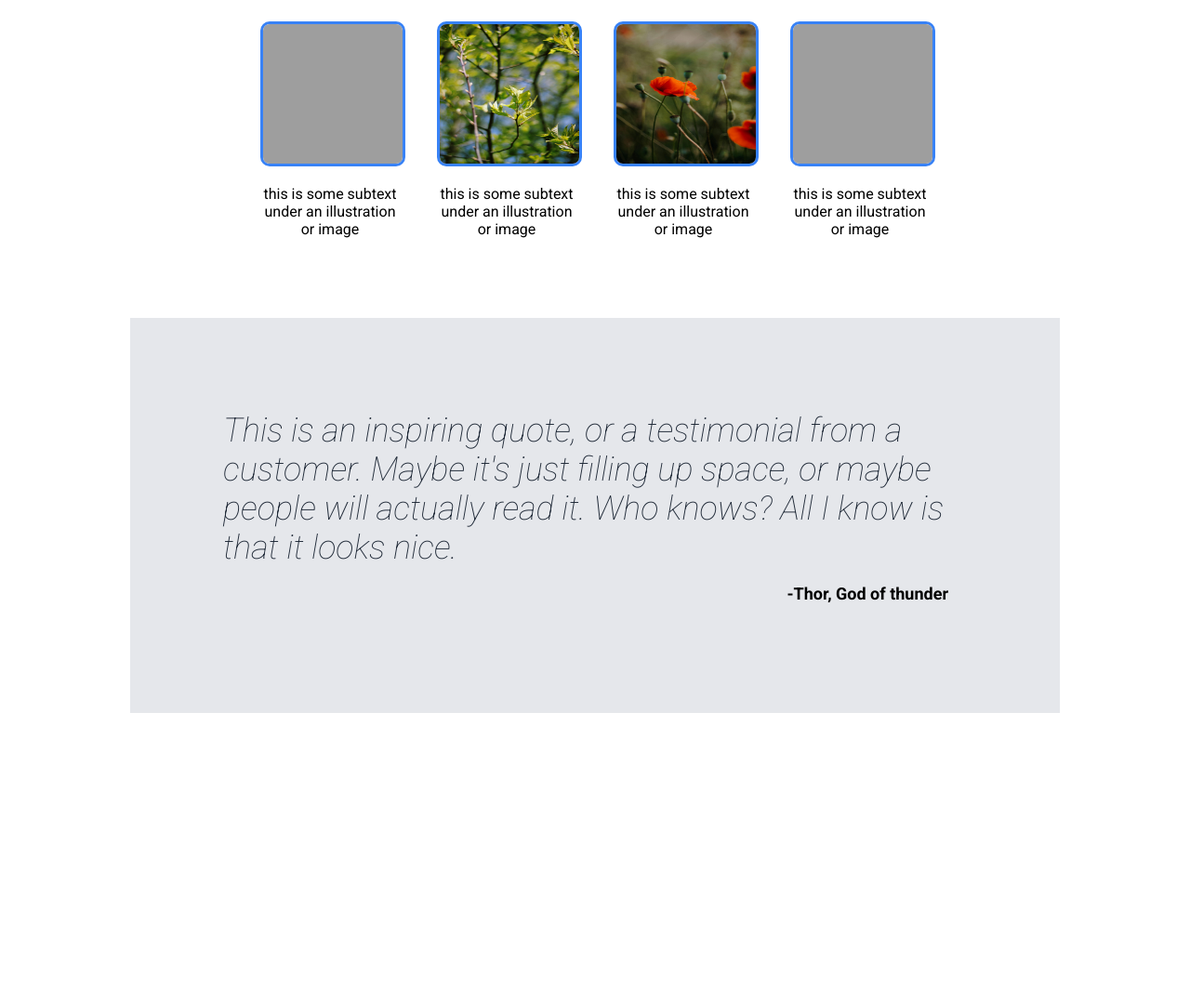
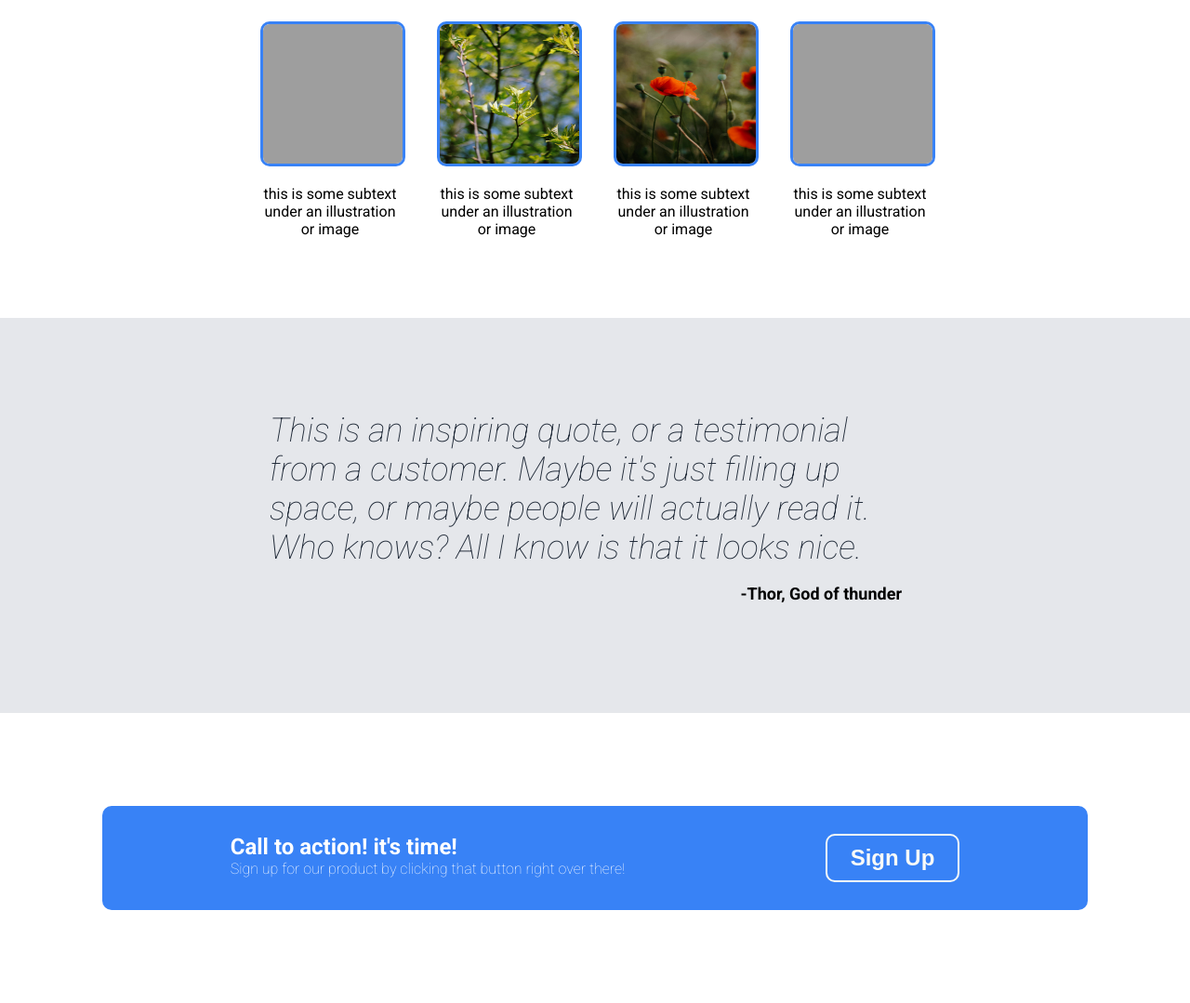
Before and after one commit to gobekbaligii/landing-page, a plain HTML site: page index.html in a window 1280 px wide. Shown: the part 557-1636 px from the top of the page at 93% size. Before the commit the page ends 1324 px from the top, so only its background shows below. Drawn offline with Linux system fonts and the light colour scheme; grey boxes are pictures that could not be loaded.

Commit message:
action card created and styled

```diff
--- a/index.html
+++ b/index.html
@@ -91,15 +91,29 @@
             <p>this is some subtext under an illustration or image</p>
           </div>
         </div>
+      </div>
 
-        <div class="quotes">
-            <div class="quotes-container">
-                <p class="quote-text">This is an inspiring quote, or a testimonial from a customer. Maybe it's just filling up space, or maybe people will actually read it. Who knows? All I know is that it looks nice.</p>
-                <p class="quote-author">-Thor, God of thunder</p>
+      <div class="quotes">
+        <div class="quotes-container">
+          <p class="quote-text">
+            This is an inspiring quote, or a testimonial from a customer. Maybe
+            it's just filling up space, or maybe people will actually read it.
+            Who knows? All I know is that it looks nice.
+          </p>
+          <p class="quote-author">-Thor, God of thunder</p>
+        </div>
+      </div>
+
+      <div class="action">
+        <div class="action-container">
+            <div class="action-texts">
+                <p class="action-header">Call to action! it's time!</p>
+                <p class="action-subtext">Sign up for our product by clicking that button right over there!</p>
             </div>
+            <button class="action-signup">Sign Up</button>
         </div>
+      </div>
 
-      </div>
     </main>
 
     <footer></footer>
--- a/style.css
+++ b/style.css
@@ -134,6 +134,7 @@ a{
     display: flex;
     flex-direction: column;
     align-items: center;
+
     }
 
 .quote-text{
@@ -141,7 +142,7 @@ a{
     font-style: italic;
     font-weight: lighter;
     color: #1F2937;
-    width: 800px;
+    width: 700px;
     margin: 0;
 }
 
@@ -150,4 +151,48 @@ a{
     font-weight: bold;
     align-self: flex-end;
     margin-right: 20px;
+
     }
+
+
+/*-----ACTION-----*/
+
+.action{
+    display: flex;
+    justify-content: center;
+    align-items: center;
+}
+
+.action-container{
+    display: flex;
+    margin: 100px 0;
+    background-color: #3882f6;
+    padding: 30px;
+    border-radius: 10px;
+    color: white;
+    width: 1000px;
+    justify-content: space-around;
+}
+
+.action-header{
+    font-size: 24px;
+    font-weight: bold;
+    margin: 0;
+}
+
+.action-subtext{
+    font-size: 16px;
+    font-weight: lighter;
+    margin: 0;
+}
+
+.action-signup{
+    border: solid 2px #f9faf8;
+    border-radius: 10px;
+    align-self: center;
+    padding: 10px 25px;
+    background-color: #3882f6;
+    color: #f9faf8;
+    font-size: 24px;
+    font-weight: bold;
+}
```
